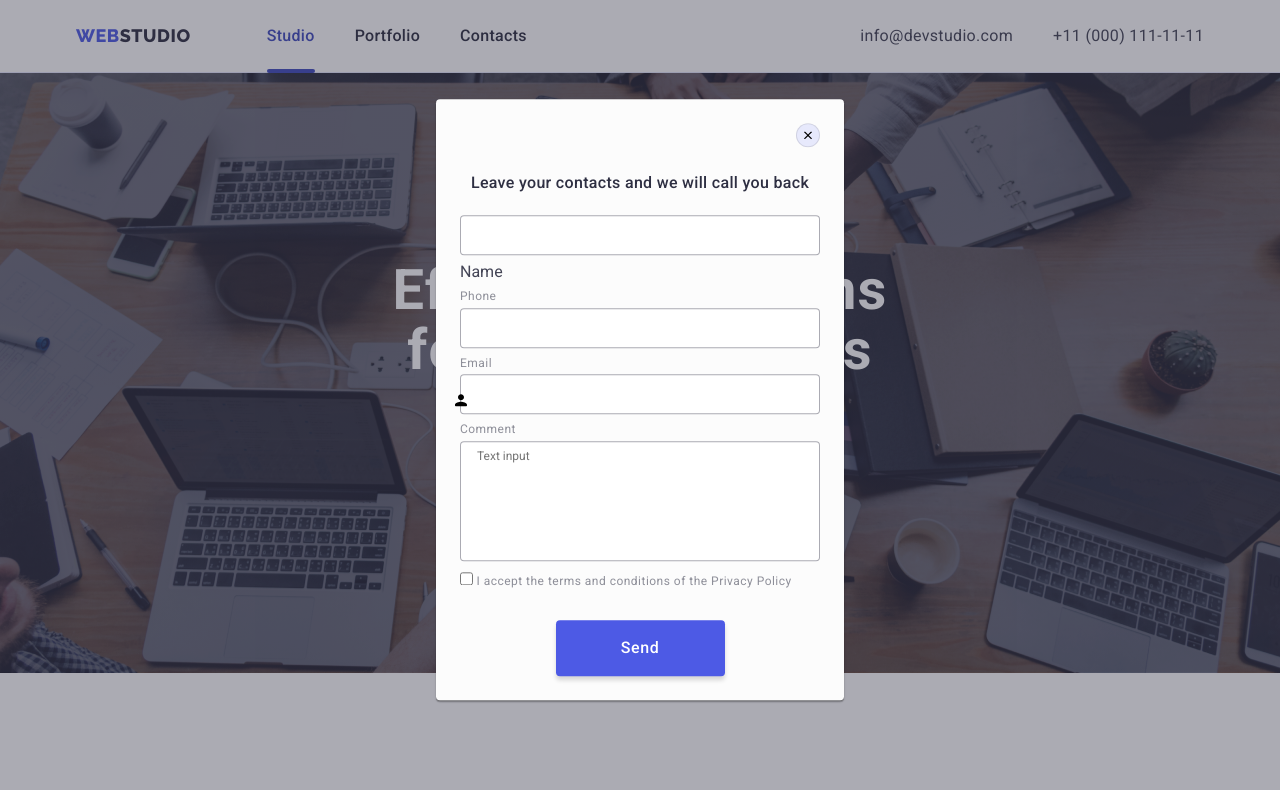
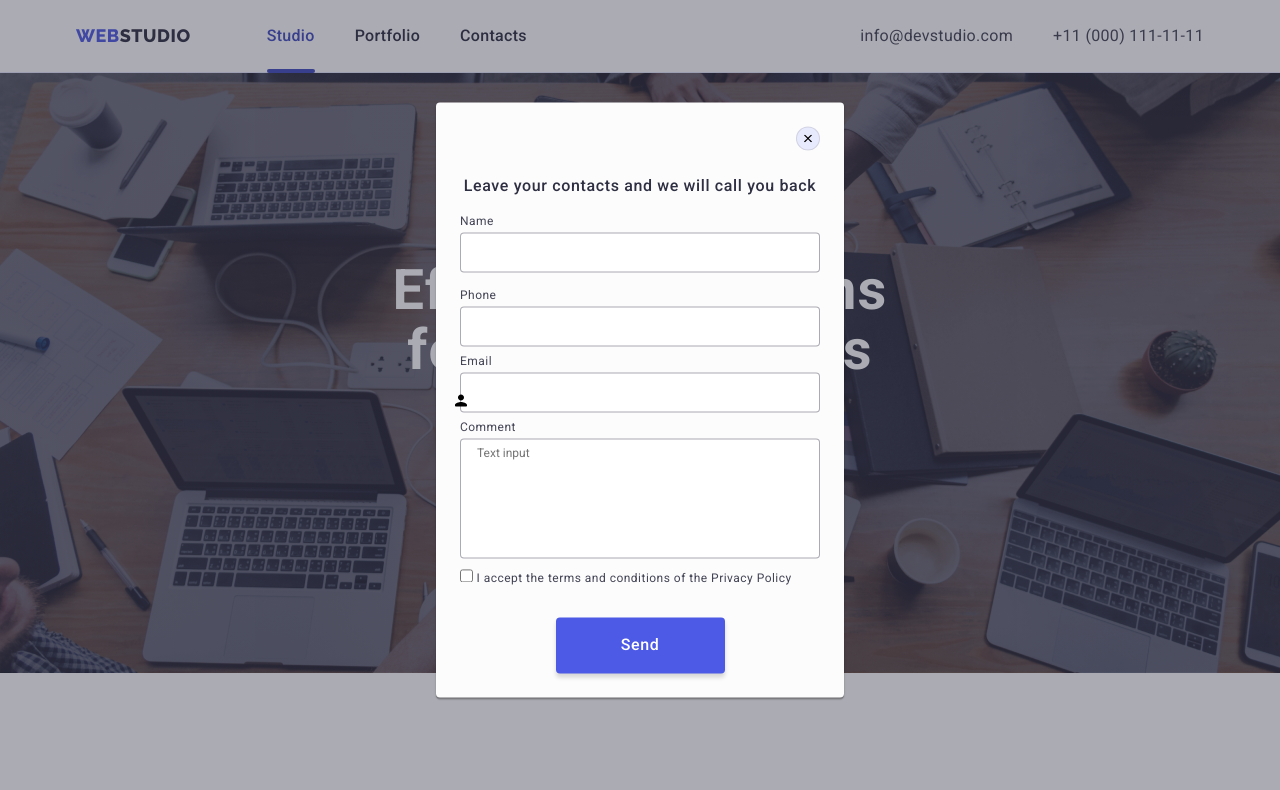
Before and after one commit to Serhii-Bondariev/goit-markup-hw-06, a plain HTML site: page index.html in a window 1280 px wide. Both pictures are taken after a click on the button "Order Service". Shown: the top 790 px of the page. Drawn offline with nearby package versions, Linux system fonts and the light colour scheme.

Commit message:
work.....

```diff
--- a/css/styles.css
+++ b/css/styles.css
@@ -691,21 +691,21 @@ img {
 }
 
 .modal-form-title {
-
+text-align: center;
   font-weight: 500;
   font-size: 16px;
   line-height: 1.5;
-  text-align: center;
-  letter-spacing: 0.02em;
+  letter-spacing: 0.04em;
   color: var(--title-color);
   margin-bottom: 16px;
 }
 
 .modal-form-label {
   font-size: 12px;
-  line-height: 1.2;
+  line-height: 1.17;
   letter-spacing: 0.04em;
-  color: #8e8f99;
+  display: block;
+  color:var(--background-icon-color: #8e8f99;)
 }
 .modal-form-input {
   width: 100%;
@@ -727,11 +727,11 @@ img {
   border-radius: 4px;
 }
 
-/*
-.contakt-form-button-wrapper {
 
+.contact-form-input-wrapper {
+  margin-bottom: 8px;
 
-} */
+}
 .contakt-form-btn {
   margin-left: auto;
   margin-right: auto;
--- a/index.html
+++ b/index.html
@@ -545,7 +545,8 @@
         <form class="modal-form">
 
             <div class="contact-form-input-wrapper"
-              ><label class="modal-form-label">
+              ><label class="modal-form-label" for="user-name">
+                Name
               <input
                 class="modal-form-input"
                 type="text"
@@ -558,7 +559,7 @@
                 <use href="./images/icons.svg#icon-person-black"></use>
                 </svg>
           </div>
-            Name
+
           </label>
           <label class="modal-form-label">
             Phone
```
